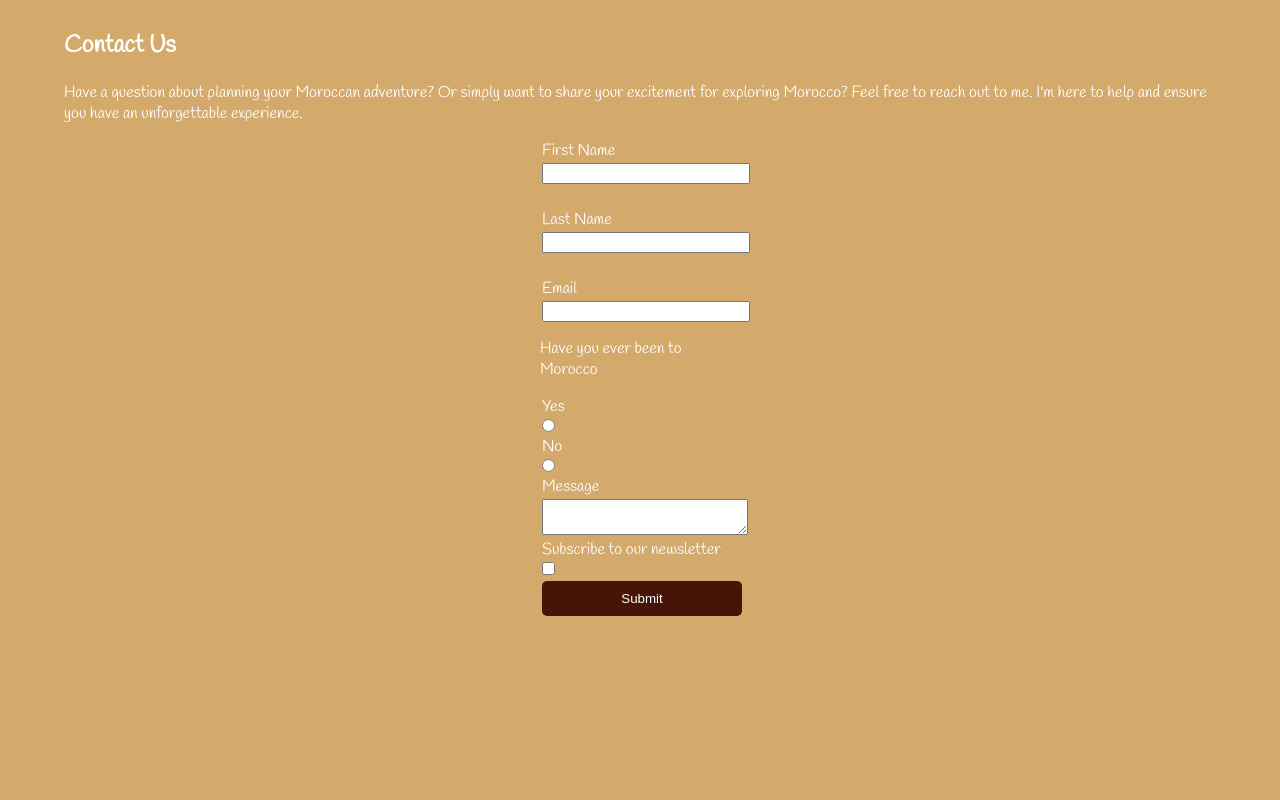
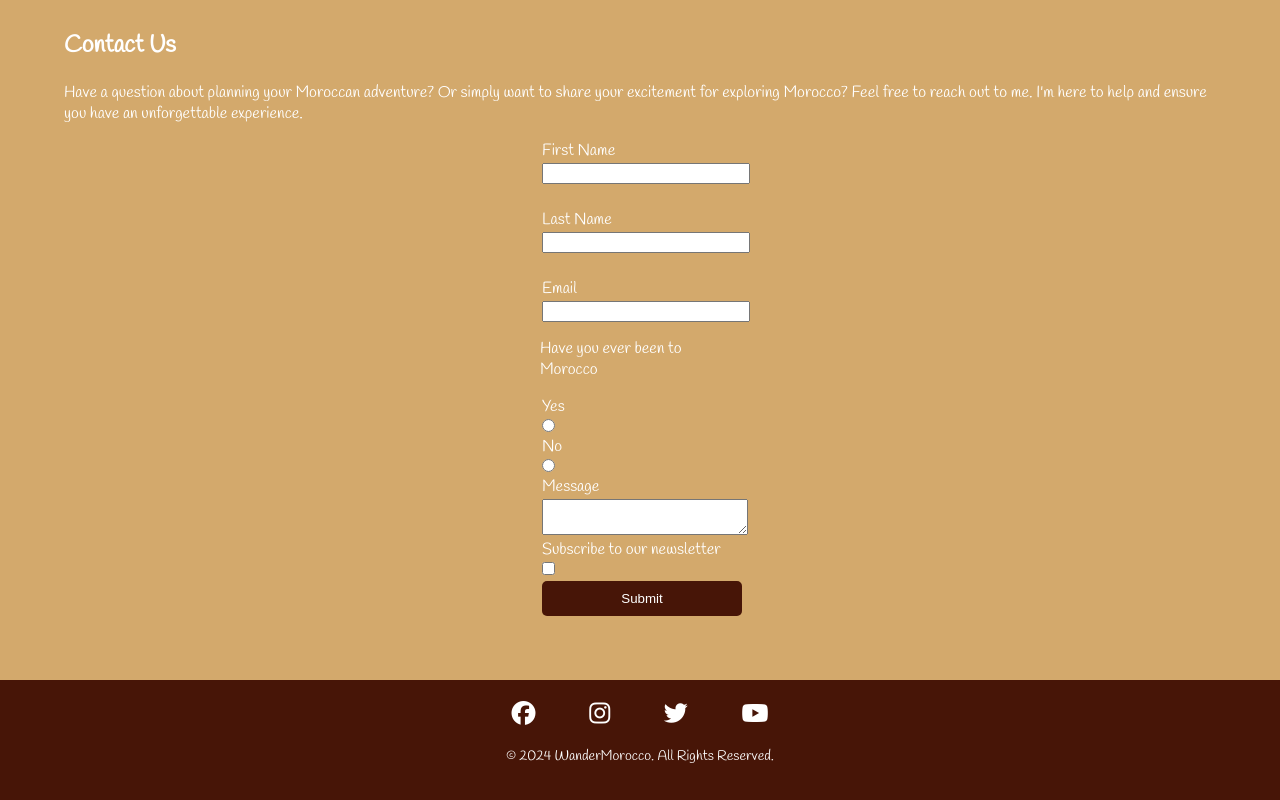
Before and after one commit to BilalEssafi1/my-practice-repository, a plain HTML site: page index.html in a window 1280 px wide. Shown: the part 1450-2250 px from the top of the page. Before the commit the page ends 2130 px from the top, so only its background shows below. Drawn offline with Linux system fonts and the light colour scheme.

Commit message:
Add social media icons and links to the footer

```diff
--- a/assets/css/style.css
+++ b/assets/css/style.css
@@ -174,7 +174,31 @@ input[type="submit"] {
     margin-top:3%;
 }
 
+/*Footer styles */
+footer {
+    background-color: #471507;
+    color: white;
+    text-align: center;
+    padding: 20px 0;
+    margin-top: 20px;
+}
 
+footer ul {
+    list-style-type:none;
+    margin:0;
+    padding:0;
+}
+
+footer li {
+    font-size: 1.5em;
+    display: inline-block;
+    margin:0 25px;
+}
+
+.footer-text {
+    margin-top: 15px;
+    font-size: 14px;
+}
 /* Responsive Design */
 @media (max-width: 768px) {
     .intro-image, .riad-image {
--- a/index.html
+++ b/index.html
@@ -52,6 +52,7 @@
             </p>
         </section>
         <hr>
+        <!--Contact Section with contact form-->
         <section class="contact-section">
             <h2>Contact Us</h2>
             <p>Have a question about planning your Moroccan adventure?
@@ -85,6 +86,18 @@
             </form>
         </section>
     </main>
+    <!--Footer with Social Media Links created with symbols from fontawesome Code Institue's Love Running Project https://github.com/Code-Institute-Solutions/love-running-2.0-sourcecode-->
+    <footer>
+        <ul>
+            <li><a href="https://www.facebook.com/" target="_blank" rel="noopener" aria-label="Visit our Facebook page (opens in a new tab)"><i class="fa-brands fa-facebook"></i></a></li>
+            <li><a href="https://www.instagram.com/" target="_blank" rel="noopener" aria-label="Visit our Instagram page (opens in a new tab)"><i class="fa-brands fa-instagram"></i></a></li>
+            <li><a href="https://www.twitter.com/" target="_blank" rel="noopener" aria-label="Visit our Twitter page (opens in a new tab)"><i class="fa-brands fa-twitter"></i></a></li>
+            <li><a href="https://www.youtube.com/" target="_blank" rel="noopener" aria-label="Visit our Youtube page (opens in a new tab)"><i class="fa-brands fa-youtube"></i></a></li>
+        </ul>
+        <p class="footer-text">© 2024 WanderMorocco. All Rights Reserved.</p>
+    </footer>
+    <!--Font Awesome kit-->
+    <script src="https://kit.fontawesome.com/6a11f3d30c.js" crossorigin="anonymous"></script>
     </body>
 
 </html>
```
Also changed, not shown: history.html (+12 -0 lines), travel-tips.html (+12 -0 lines).
